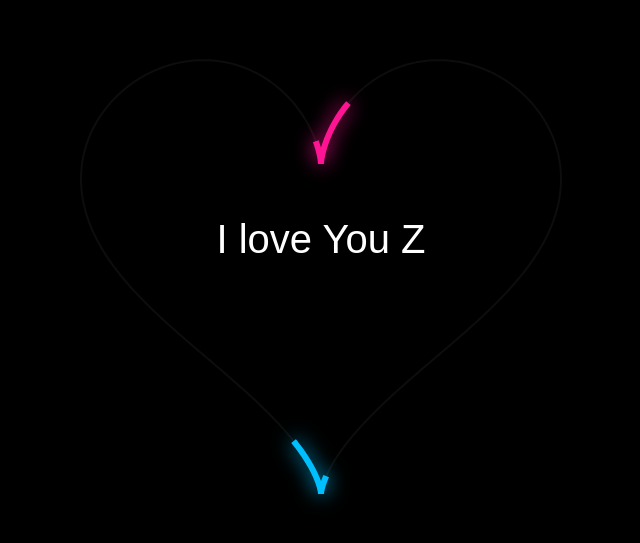
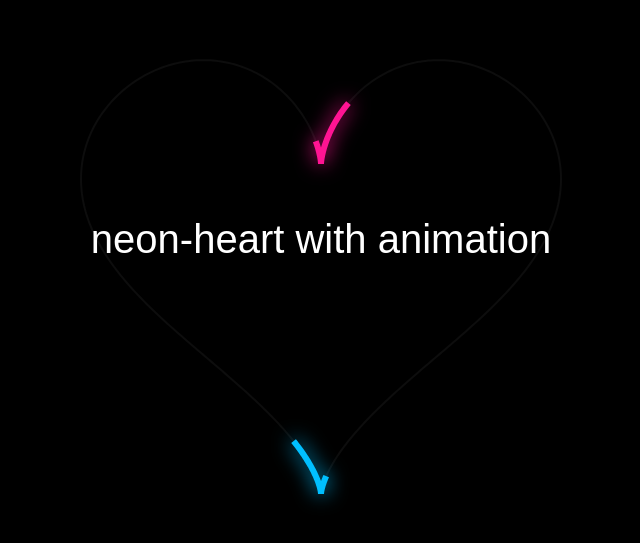
Before and after one commit to Abrorbey321/neon-heart, a plain HTML site: page index.html in a window 1280 px wide. Shown: the part 161-704 px from the top of the page, without its empty margins (319-959 px from the left). Drawn offline with Linux system fonts and the light colour scheme.

Commit message:
Update index.html

```diff
--- a/index.html
+++ b/index.html
@@ -27,7 +27,7 @@
   </style>
 </head>
 <body>
-  <div class="text">I love You Z</div>
+  <div class="text">neon-heart with animation</div>
   <canvas id="canvas"></canvas>
 
   <script>
```
